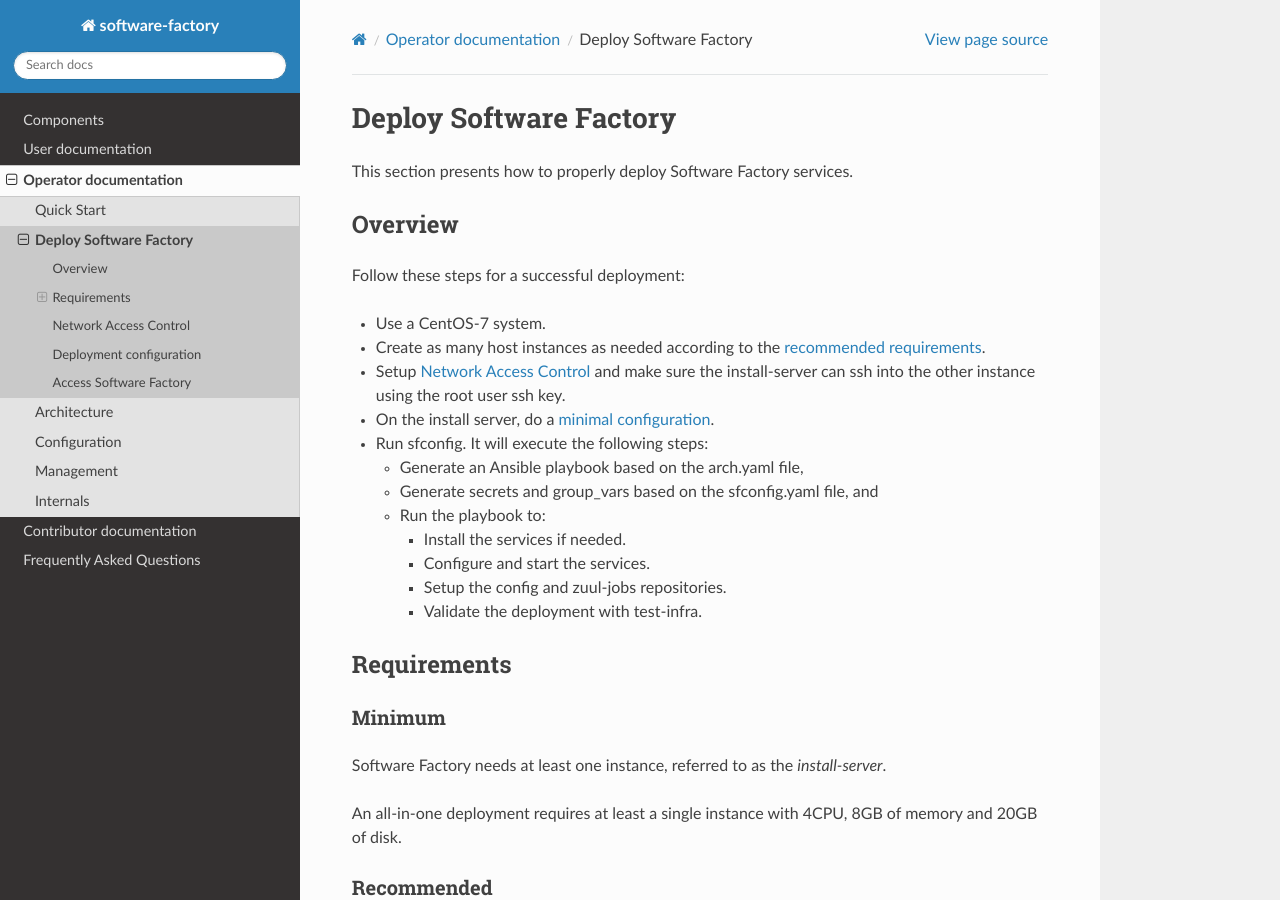
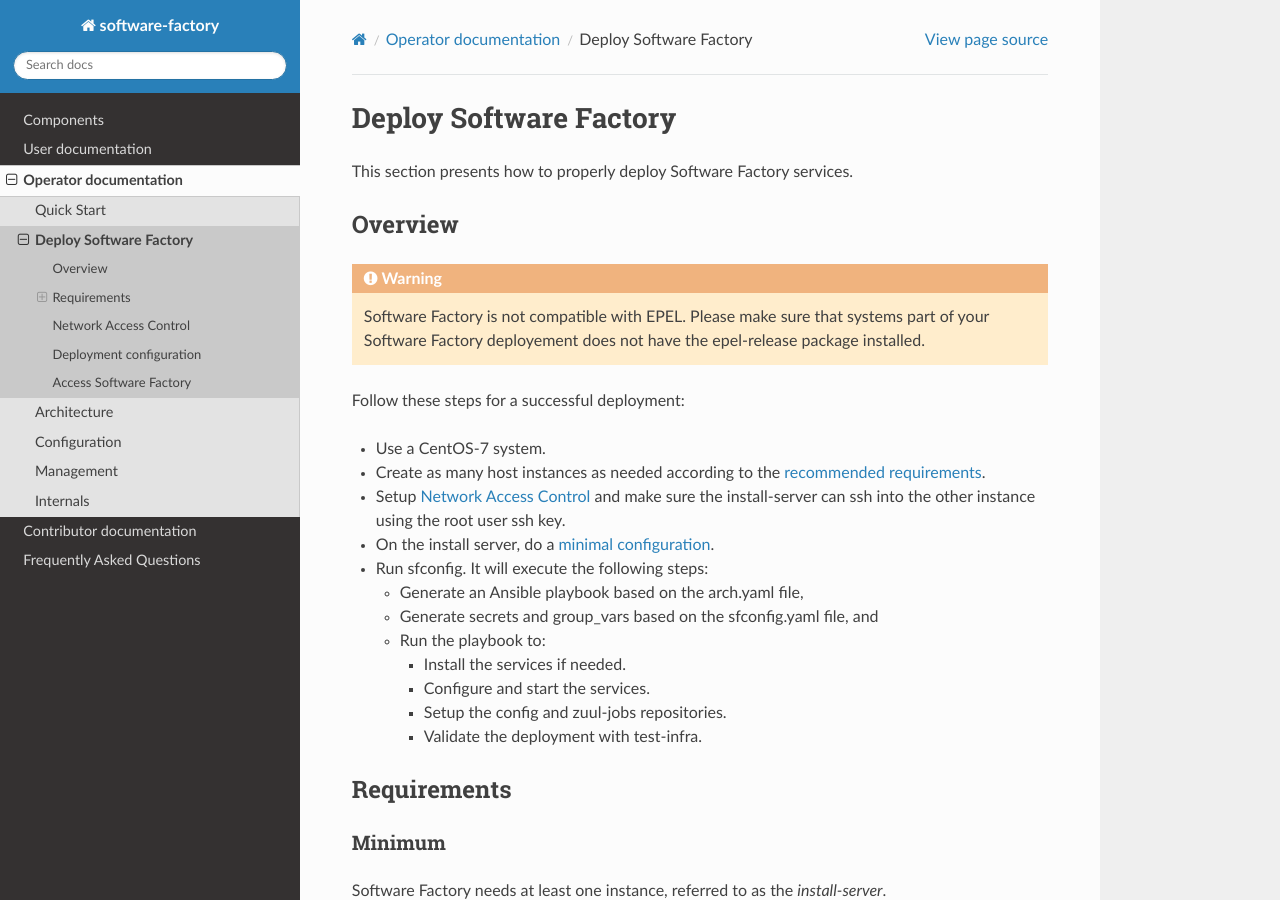
Before and after one commit to softwarefactory-project/sf-docs, a Sphinx documentation site: the page built from docs/operator/deployment.rst, in a window 1280 px wide and 900 px high. Built offline with Sphinx 7.4.7 and the Read the Docs theme 2.0.0, drawn with Linux system fonts in a browser that asks for light colours.

Commit message:
Add a warning note about EPEL in deployment doc
Change-Id: I482bf0f26755d0f889123df9087bef8d88385c00

```diff
--- a/docs/operator/deployment.rst
+++ b/docs/operator/deployment.rst
@@ -9,6 +9,12 @@
 
 Overview
 ========
+
+.. warning::
+
+    Software Factory is not compatible with EPEL. Please make sure that
+    systems part of your Software Factory deployement does not
+    have the epel-release package installed.
 
 Follow these steps for a successful deployment:
 
```
